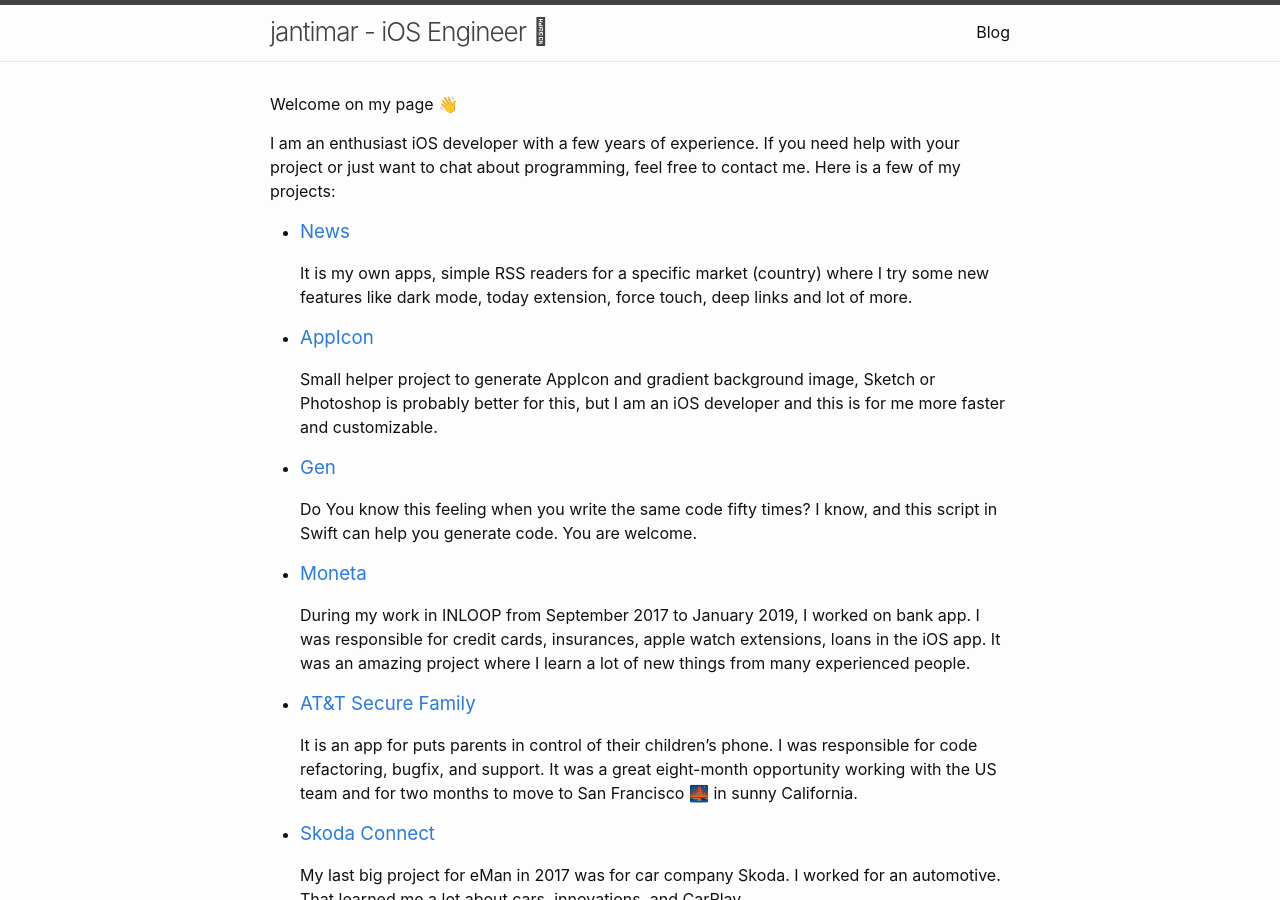
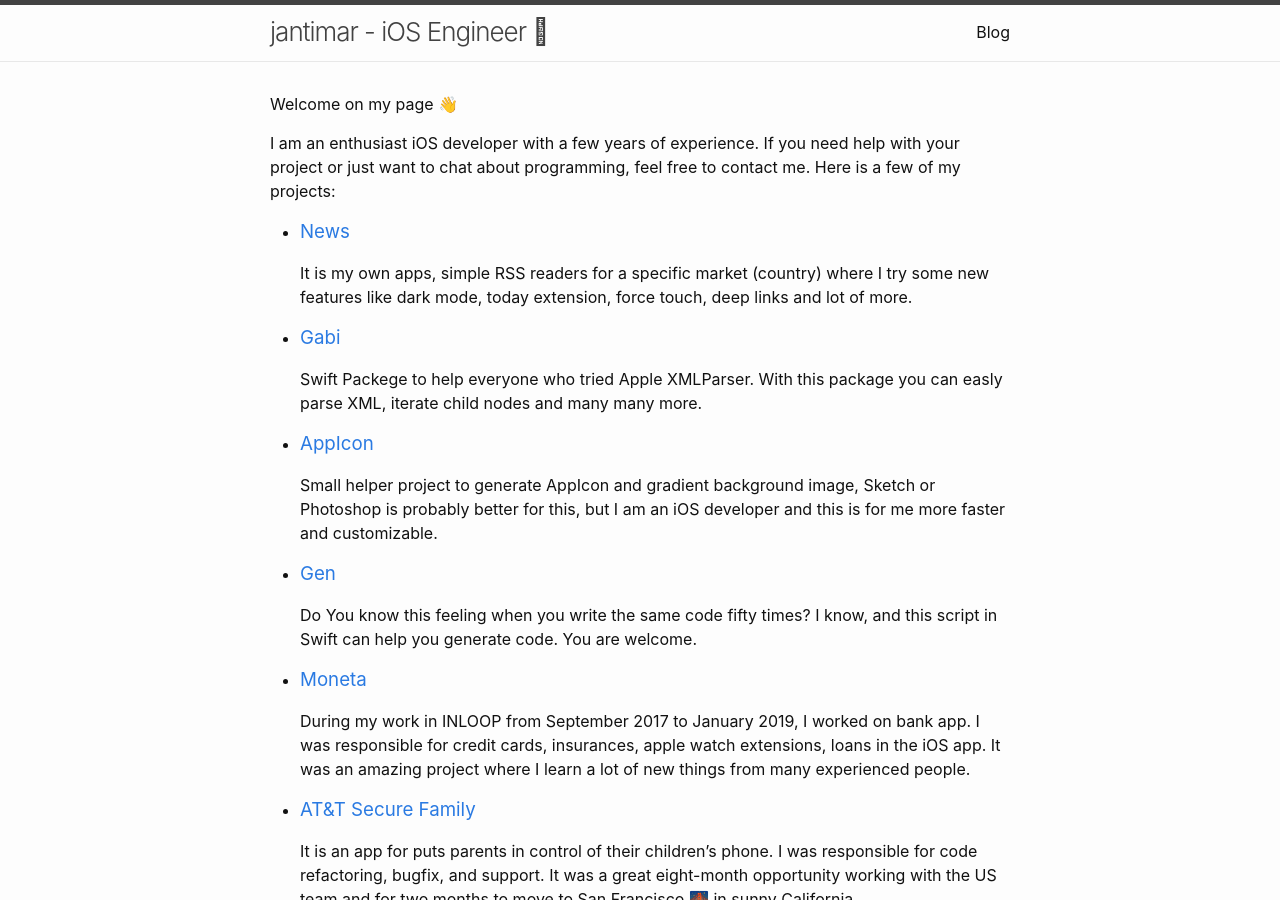
Before and after one commit to jantimar/jantimar.github.io, a Jekyll site: the page built from index.md, in a window 1280 px wide and 900 px high. Built offline with Jekyll 4.4.1, drawn with Linux system fonts in a browser that asks for light colours.

Commit message:
Add Gabi project

```diff
--- a/_data/projects.yml
+++ b/_data/projects.yml
@@ -3,6 +3,11 @@
   description: >-
      It is my own apps, simple RSS readers for a specific market (country)
      where I try some new features like dark mode, today extension, force touch, deep links and lot of more.
+- name: Gabi
+  link: https://github.com/jantimar/Gabi
+  description: >-
+     Swift Packege to help everyone who tried Apple XMLParser.
+     With this package you can easly parse XML, iterate child nodes and many many more.
 - name: AppIcon
   link: https://github.com/jantimar/AppIcon
   description: >-
```
